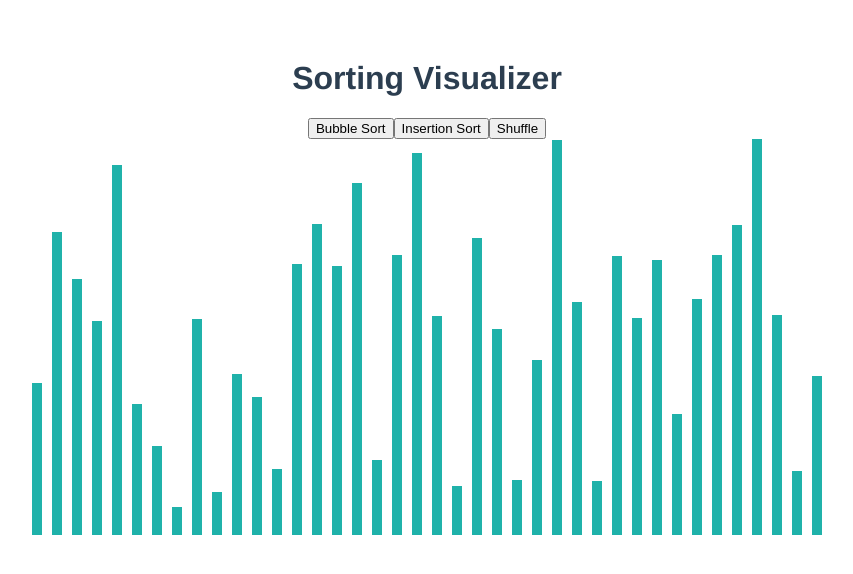
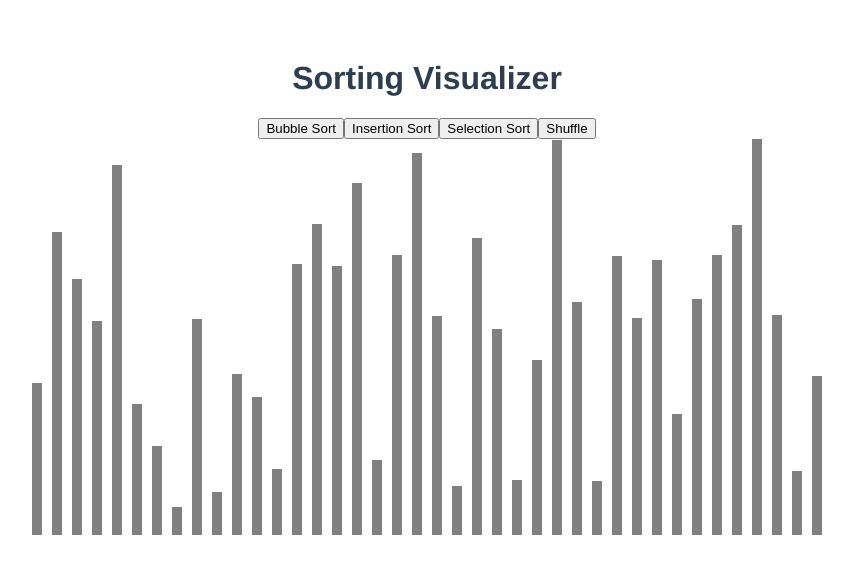
Before and after one commit to josevenzke/sorting-algorithms, a Vue app in the folder sorting-visualizer/: page / in a window 1280 px wide. Shown: the top 574 px of the page, without its empty margins (213-1066 px from the left). Built offline with nearby package versions, Linux system fonts and the light colour scheme.

Commit message:
added selection sort

```diff
--- a/sorting-visualizer/src/App.vue
+++ b/sorting-visualizer/src/App.vue
@@ -3,6 +3,7 @@
     <h1>Sorting Visualizer</h1>
     <button @click="bubbleSort()">Bubble Sort</button>
     <button @click="insertionSort()">Insertion Sort</button>
+    <button @click="selectionSort()">Selection Sort</button>
     <button @click="fillArray()">Shuffle</button>
 
     <div class="container">
@@ -28,7 +29,7 @@ export default {
       // populate array with random numbers between 5 and 400
       this.array = [];
       for (let i =0; i< this.size; i++) {
-        this.array.push([this.getRndInteger(5, 400),'lightseagreen'])
+        this.array.push([this.getRndInteger(5, 400),'grey'])
         this.numArray.push(this.array[i][0])
       }
       console.log(this.numArray)
@@ -49,7 +50,7 @@ export default {
             this.array[i+1][0] = tmp;
             this.array[i+1][1] = 'green';
             // sleep - to visualize / see the changes
-            await this.sleep()
+            await this.sleep(25)
 
             this.array[i+1][1] = 'lightseagreen';
 
@@ -67,7 +68,7 @@ export default {
         while(j >= 0 && this.array[j][0] > key){
           this.array[j+1][1] = 'green'
           this.array[j][1] = 'green'
-          await this.sleep()
+          await this.sleep(10)
           this.array[j + 1][0] = this.array[j][0];
           this.array[j+1][1] = 'lightseagreen'
           this.array[j][1] = 'lightseagreen'
@@ -77,8 +78,30 @@ export default {
         this.array[j + 1][0] = key;
       }
     },
-    sleep() {
-      return new Promise((resolve) => setTimeout(resolve, 50));
+    async selectionSort(){
+      for(var i = 0; i < this.size; i++){
+        var min = i;
+        for(var j = i+1; j < this.size; j++){
+          if(this.array[j][0] < this.array[min][0]){
+          // update the smallest index
+            min = j;
+          }
+        }
+        var tmp = this.array[i][0];
+        this.array[i][1] = 'green'
+        this.array[min][1] = 'red'
+        await this.sleep(300)
+        this.array[i][0] = this.array[min][0];
+        this.array[min][0] = tmp;
+        this.array[i][1] = 'red'
+        this.array[min][1] = 'green'
+        await this.sleep(300)
+        this.array[i][1] = 'grey'
+        this.array[min][1] = 'grey'
+      }
+    },
+    sleep(time) {
+      return new Promise((resolve) => setTimeout(resolve, time));
     },
   },
   created() {
```
